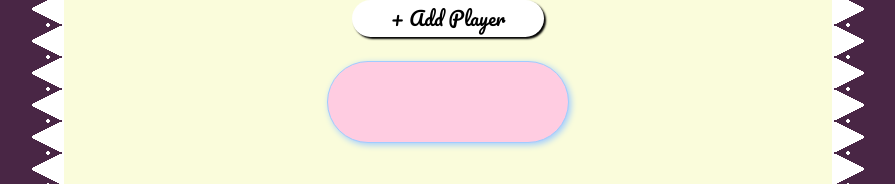
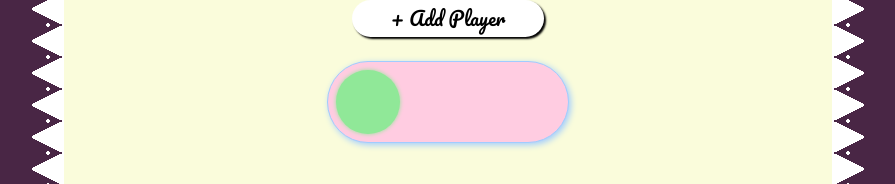
Before and after one commit to TheAXPerience/NotesOnTheClocktower, a React (Create React App) app in the folder notes-on-the-clocktower/: page / in a window 1280 px wide. Both pictures are taken after a click on the button "+ Add Player". Shown: the part 455-639 px from the top of the page, without its empty margins (192-1087 px from the left). Built offline with nearby package versions, Linux system fonts and the light colour scheme.

Commit message:
not perfect but a better life/death indicator?

```diff
--- a/notes-on-the-clocktower/src/components/CharacterIconMini.js
+++ b/notes-on-the-clocktower/src/components/CharacterIconMini.js
@@ -2,7 +2,13 @@ import "./CharacterIconMini.css";
 
 const CharacterIconMini = (props) => {
     return (
-        <div className="ClickableIconMini">
+        <div
+            className="ClickableIconMini"
+            style={{
+                boxShadow: props.boxShadow ? props.boxShadow : "none",
+                backgroundColor: props.backgroundColor ? props.backgroundColor : "transparent"
+            }}
+        >
             <img className="CharacterIconMini" src={props.imageSrc} />
         </div>
     );
--- a/notes-on-the-clocktower/src/components/CharacterSelectModal.js
+++ b/notes-on-the-clocktower/src/components/CharacterSelectModal.js
@@ -75,6 +75,19 @@ const CharacterSelectModal = (props) => {
                     />
                 </div>
                 <div className="ModalSection">
+                    <div className="IconHeader">
+                        <CharacterIcon
+                            imageSrc=""
+                            imageAlt="None"
+                            onClick={() => props.onSelect(
+                                "",
+                                ""
+                            )}
+                        />
+                        <label className="IconLabel">
+                            None
+                        </label>
+                    </div>
                     {
                         characterTypes.map(charType => {
                             const currCharacters = characterRoles.filter(
--- a/notes-on-the-clocktower/src/components/PlayerListComponent.js
+++ b/notes-on-the-clocktower/src/components/PlayerListComponent.js
@@ -11,7 +11,7 @@ const PlayerListItem = (props) => {
     return (
         <li className="Player">
             <button
-                className={"PlayerButton" + (props.player.isDead ? " BloodyButton" : "")}
+                className="PlayerButton"
                 onClick={() => setIsOpen(!isOpen)}
                 style={{
                     backgroundColor: props.player.noteColor,
@@ -20,10 +20,16 @@ const PlayerListItem = (props) => {
                 }}
             >
                 <div className="PlayerCharacter">
-                    <CharacterIconMini imageSrc={props.player.imageSrc} />
+                    <CharacterIconMini
+                        imageSrc={props.player.imageSrc}
+                        backgroundColor={props.player.isDead ? "#ff8890" : "#90e898"}
+                        boxShadow={props.player.isDead ? "0px 0px 4px #FF8890" : "0px 0px 4px #90e898"}
+                    />
                 </div>
                 <div className="PlayerNamePronouns">
-                    <label className="Name">{props.player.playerName}</label>
+                    <label
+                        className="Name"
+                    >{props.player.playerName}</label>
                     <label className="Pronouns">{props.player.pronouns}</label>
                 </div>
             </button>
```
